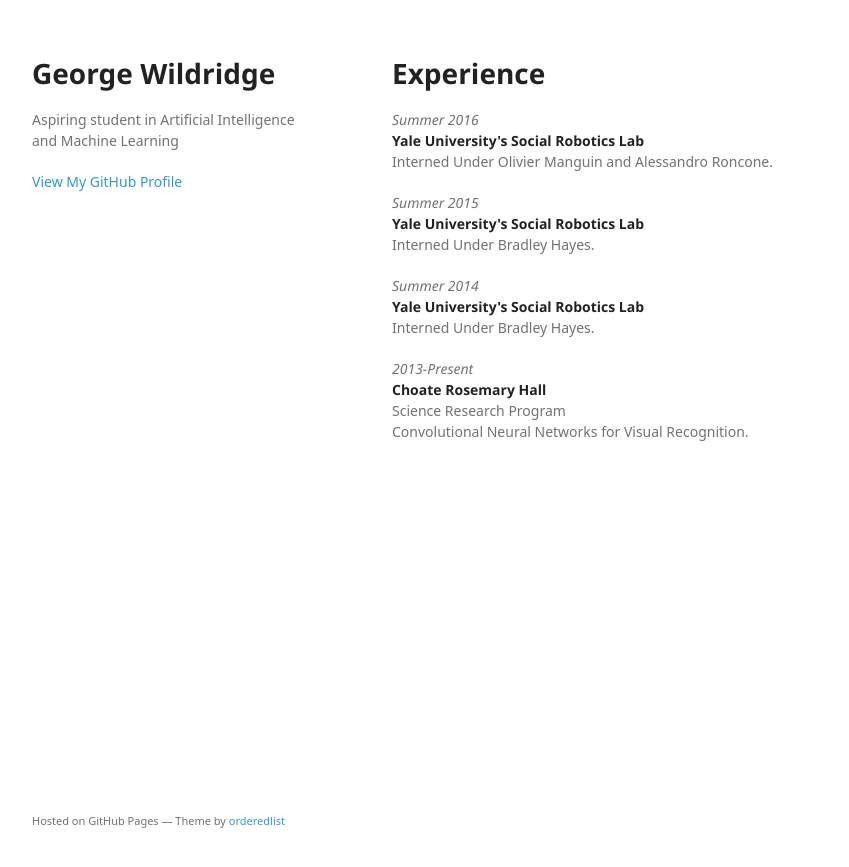
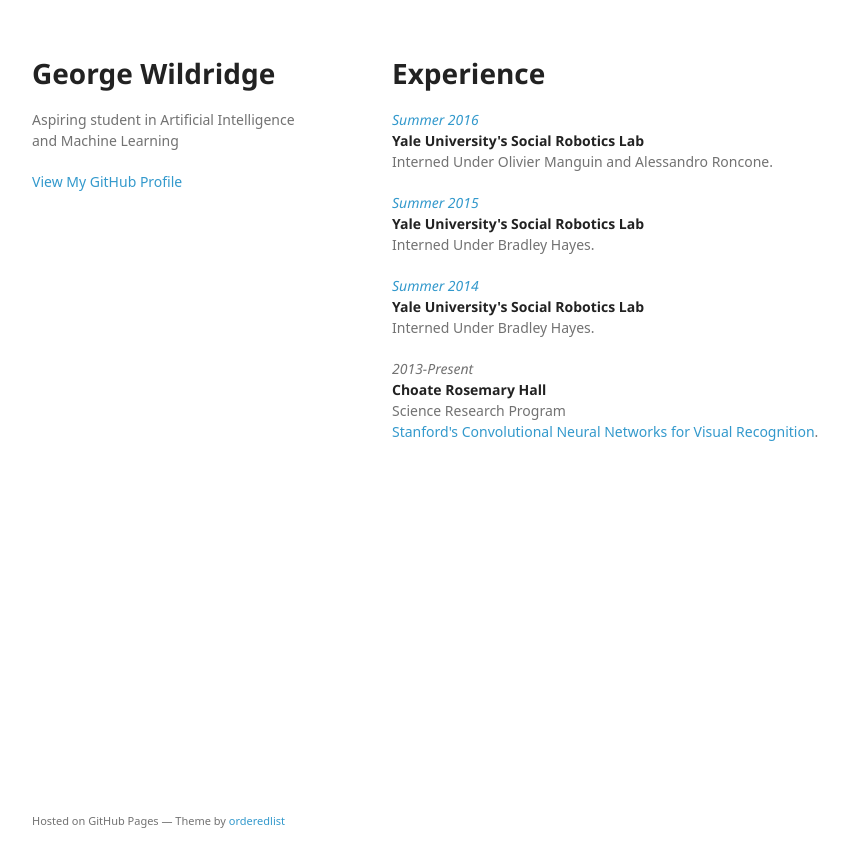
Before and after one commit to georgewildridge/georgewildridgeoriginalwebsite, a Jekyll site: the page index.html, which Jekyll copies as it is, in a window 1280 px wide. Shown: the top 867 px of the page, without its empty margins (178-1027 px from the left). Built offline with Jekyll 4.4.1, drawn with Linux system fonts in a browser that asks for light colours; some web fonts are replaced.

Commit message:
Replace master branch with page content via GitHub

```diff
--- a/index.html
+++ b/index.html
@@ -26,22 +26,22 @@
         <h1>
 <a id="experience" class="anchor" href="#experience" aria-hidden="true"><span aria-hidden="true" class="octicon octicon-link"></span></a>Experience</h1>
 
-<p><em>Summer 2016</em><br>
+<p><em><a href="http://georgewildridge.github.io/ScazLab2016">Summer 2016</a></em><br>
 <strong>Yale University's Social Robotics Lab</strong><br>
 Interned Under Olivier Manguin and Alessandro Roncone. </p>
 
-<p><em>Summer 2015</em><br>
+<p><em><a href="http://georgewildridge.github.io/ScazLab2015">Summer 2015</a></em><br>
 <strong>Yale University's Social Robotics Lab</strong><br>
 Interned Under Bradley Hayes. </p>
 
-<p><em>Summer 2014</em><br>
+<p><em><a href="http://georgewildridge.github.io/ScazLab2014">Summer 2014</a></em><br>
 <strong>Yale University's Social Robotics Lab</strong><br>
 Interned Under Bradley Hayes. </p>
 
 <p><em>2013-Present</em><br>
 <strong>Choate Rosemary Hall</strong><br>
 Science Research Program<br>
-Convolutional Neural Networks for Visual Recognition.     </p>
+<a href="http://georgewildridge.github.io/CS231n">Stanford's Convolutional Neural Networks for Visual Recognition</a>.     </p>
       </section>
       <footer>
         <p><small>Hosted on GitHub Pages &mdash; Theme by <a href="https://github.com/orderedlist">orderedlist</a></small></p>
--- a/params.json
+++ b/params.json
@@ -1,6 +1,6 @@
 {
   "name": "George Wildridge",
   "tagline": "Aspiring student in Artificial Intelligence and Machine Learning",
-  "body": "#Experience\r\n\r\n*Summer 2016*   \r\n**Yale University's Social Robotics Lab**        \r\nInterned Under Olivier Manguin and Alessandro Roncone. \r\n\r\n\r\n*Summer 2015*    \r\n**Yale University's Social Robotics Lab**     \r\nInterned Under Bradley Hayes. \r\n\r\n\r\n*Summer 2014*    \r\n**Yale University's Social Robotics Lab**     \r\nInterned Under Bradley Hayes. \r\n\r\n\r\n*2013-Present*      \r\n**Choate Rosemary Hall**     \r\nScience Research Program      \r\nConvolutional Neural Networks for Visual Recognition.     ",
+  "body": "\r\n#Experience\r\n\r\n*[Summer 2016](http://georgewildridge.github.io/ScazLab2016)*   \r\n**Yale University's Social Robotics Lab**        \r\nInterned Under Olivier Manguin and Alessandro Roncone. \r\n\r\n\r\n*[Summer 2015](http://georgewildridge.github.io/ScazLab2015)*    \r\n**Yale University's Social Robotics Lab**     \r\nInterned Under Bradley Hayes. \r\n\r\n\r\n*[Summer 2014](http://georgewildridge.github.io/ScazLab2014)*    \r\n**Yale University's Social Robotics Lab**     \r\nInterned Under Bradley Hayes. \r\n\r\n\r\n*2013-Present*      \r\n**Choate Rosemary Hall**     \r\nScience Research Program      \r\n[Stanford's Convolutional Neural Networks for Visual Recognition](http://georgewildridge.github.io/CS231n).     \r\n\r\n\r\n",
   "note": "Don't delete this file! It's used internally to help with page regeneration."
 }
```
